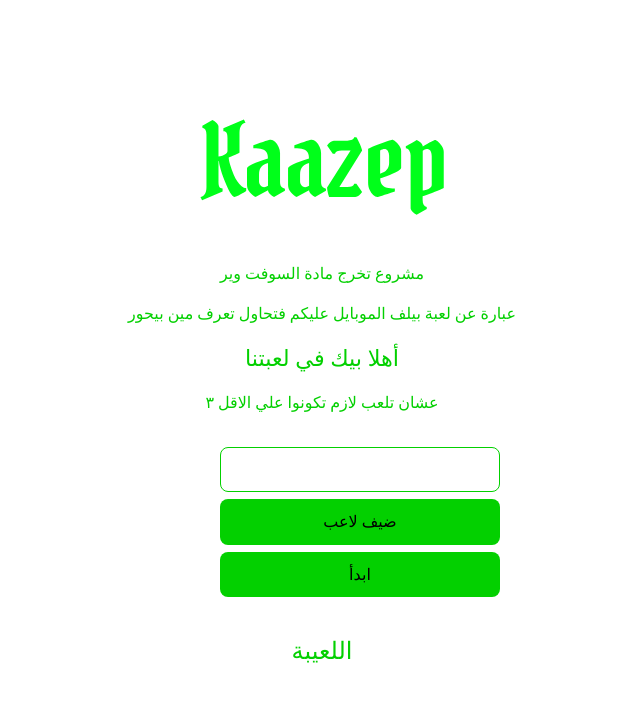
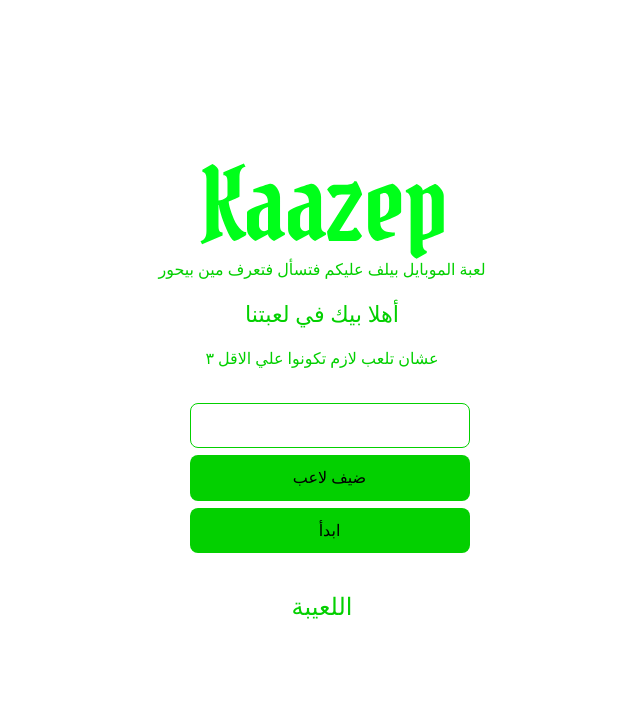
Before and after one commit to ZeyadAwdallah/KaaZep, a React (Vite) app: page / in a window 1280 px wide. Shown: the top 702 px of the page, without its empty margins (318-958 px from the left). Built offline with nearby package versions, Linux system fonts and the light colour scheme; a web font is replaced by a local one.

Commit message:
Project Done Now

```diff
--- a/src/App.css
+++ b/src/App.css
@@ -2,15 +2,11 @@
 #root {
   max-width: 1280px;
   margin: 0 auto;
-  padding: 2rem;
+  padding: 0rem 2rem;
   text-align: center;
   user-select: none;
   font-family: 'Rakkas', serif;
   direction:rtl;
-}
-
-#logo {
-  margin-bottom: 1em;
 }
 
 #logo {
@@ -120,3 +116,7 @@ grid-gap: 1rem;
 .next:hover {
   border-color: #ffffff;
 }
+
+.info{
+  margin-top: -1rem;
+}
--- a/src/components/HomeScreen.tsx
+++ b/src/components/HomeScreen.tsx
@@ -57,16 +57,16 @@ function HomeScreen({
 
   return (
     <div>
+
+      <div>
       <img src="./Kaazep.svg" alt="" id="logo" />
-      {Users.length == 0 ? (
-        <div>
-          <p>مشروع تخرج  مادة السوفت وير</p>
-          <p>عبارة عن لعبة بيلف الموبايل عليكم فتحاول تعرف مين بيحور</p>
-        </div>
-      ) : null}
+      <p className='info'>لعبة الموبايل بيلف عليكم فتسأل فتعرف مين بيحور </p>
+      </div>
+
+      <form onSubmit={playerNameSubmit}>
       <p className="Welcome">أهلا بيك في لعبتنا</p>
       <p>عشان تلعب لازم تكونوا علي الاقل ٣</p>
-      <form onSubmit={playerNameSubmit}>
+
         <div className="card">
           <input
             type="text"
--- a/src/components/QuestionScreen.tsx
+++ b/src/components/QuestionScreen.tsx
@@ -54,9 +54,9 @@ function QuestionScreen({
         <button className="next" onClick={() => idUpdater()}>
           اللي بعده
         </button>
-        <button className="next" onClick={setNextScreen}>
-          صوت
-        </button>
+          <button className="next" onClick={setNextScreen}>
+            صوت
+          </button>
       </div>
     </>
   )
```
